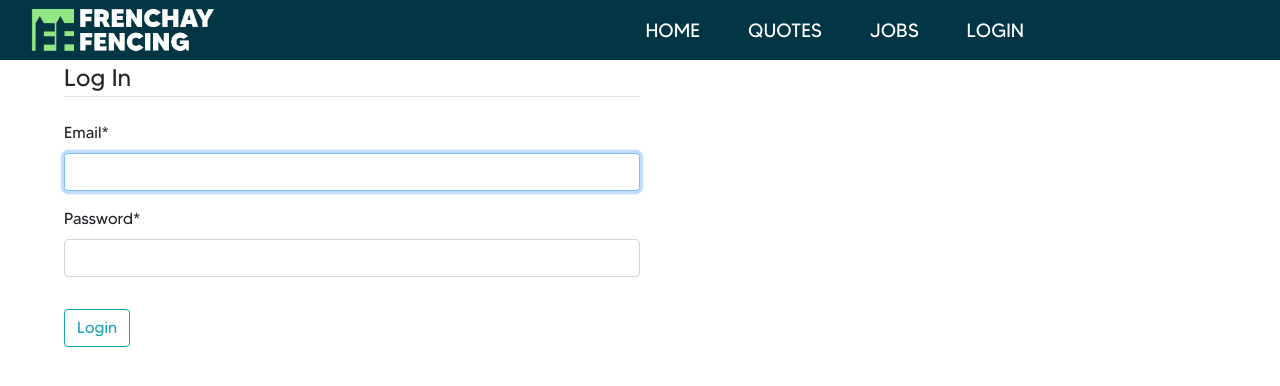
After one commit to jackkeepin/Frenchay-Fencing-Management-Service, a Django app: page /login/ in a window 1280 px wide. The commit adds this page. Shown: the top 386 px of the page. Run offline with Django 3.2, Linux system fonts and the light colour scheme; some libraries are stand-ins or nearby versions.

Commit message:
Implemented login functionality, login page and logout page

```diff
--- a/frenchay_fencing_app/settings.py
+++ b/frenchay_fencing_app/settings.py
@@ -153,3 +153,6 @@ STATIC_URL = '/static/'
 STATIC_ROOT = os.path.join(BASE_DIR, 'collectstatic')
 
 CRISPY_TEMPLATE_PACK = 'bootstrap4'
+
+LOGIN_REDIRECT_URL = 'view-quotes'
+LOGIN_URL = 'login'
--- a/frenchay_fencing_app/urls.py
+++ b/frenchay_fencing_app/urls.py
@@ -14,10 +14,15 @@ Including another URLconf
     2. Add a URL to urlpatterns:  path('blog/', include('blog.urls'))
 """
 from django.contrib import admin
+from django.contrib.auth import views as auth_views
 from django.urls import path, include
+from user import views as user_views
 
 urlpatterns = [
     path('admin/', admin.site.urls),
     path('', include('general.urls')),
+    path('login/', auth_views.LoginView.as_view(template_name='user/login.html'), name='login'),
+    path('logout/', auth_views.LogoutView.as_view(template_name='user/logout.html'), name='logout'),
     path('quote/', include('quote.urls')),
+    path('profile/', user_views.profile, name='profile'),
 ]
--- a/general/templates/general/base.html
+++ b/general/templates/general/base.html
@@ -27,7 +27,13 @@
                     <li><a href="{% url 'general-home' %}">Home</a></li>
                     <li><a href="{% url 'view-quotes' %}">Quotes</a></li>
                     <li><a href="#">Jobs</a></li>
-                    <li><a href="#">Login</a></li>
+                    {% if user.is_authenticated %}
+                        <li><a href="{% url 'logout' %}">Logout</a></li>
+                        <li><a href="{% url 'profile' %}">Profile</a></li>
+                    {% else %}
+                        <li><a href="{% url 'login' %}">Login</a></li>
+                    {% endif %}
+
                 </ul>
             </nav>
 
--- /dev/null
+++ b/user/static/user/login_styles.css
@@ -0,0 +1,11 @@
+.content-section {
+  margin-left: 5%;
+  margin-right: 50%;
+}
+
+@media screen and (max-width: 800px) {
+  .content-section {
+    margin-left: 5%;
+    margin-right: 10%;
+  }
+}
--- /dev/null
+++ b/user/templates/user/login.html
@@ -0,0 +1,22 @@
+{% extends "general/base.html" %}
+{% load static %}
+{% load crispy_forms_tags %}
+
+{% block styles %}
+    <link rel="stylesheet" href="{% static 'user/login_styles.css' %}">
+{% endblock %}
+
+{% block content %}
+    <div class="content-section">
+        <form method="POST">
+            {% csrf_token %}
+            <fieldset class="form-group">
+                <legend class="border-bottom mb-4">Log In</legend>
+                {{ form|crispy }}
+            </fieldset>
+            <div class="form-group">
+                <button class="btn btn-outline-info" type="submit">Login</button>
+            </div>
+        </form>
+    </div>
+{% endblock content %}
--- a/user/views.py
+++ b/user/views.py
@@ -1,3 +1,6 @@
 from django.shortcuts import render
+from django.contrib.auth.decorators import login_required
 
-# Create your views here.
+@login_required
+def profile(request):
+    return render(request, 'user/profile.html')
```
Also changed, not shown: user/templates/user/logout.html (added, +14 -0 lines), user/templates/user/profile.html (added, +11 -0 lines).
